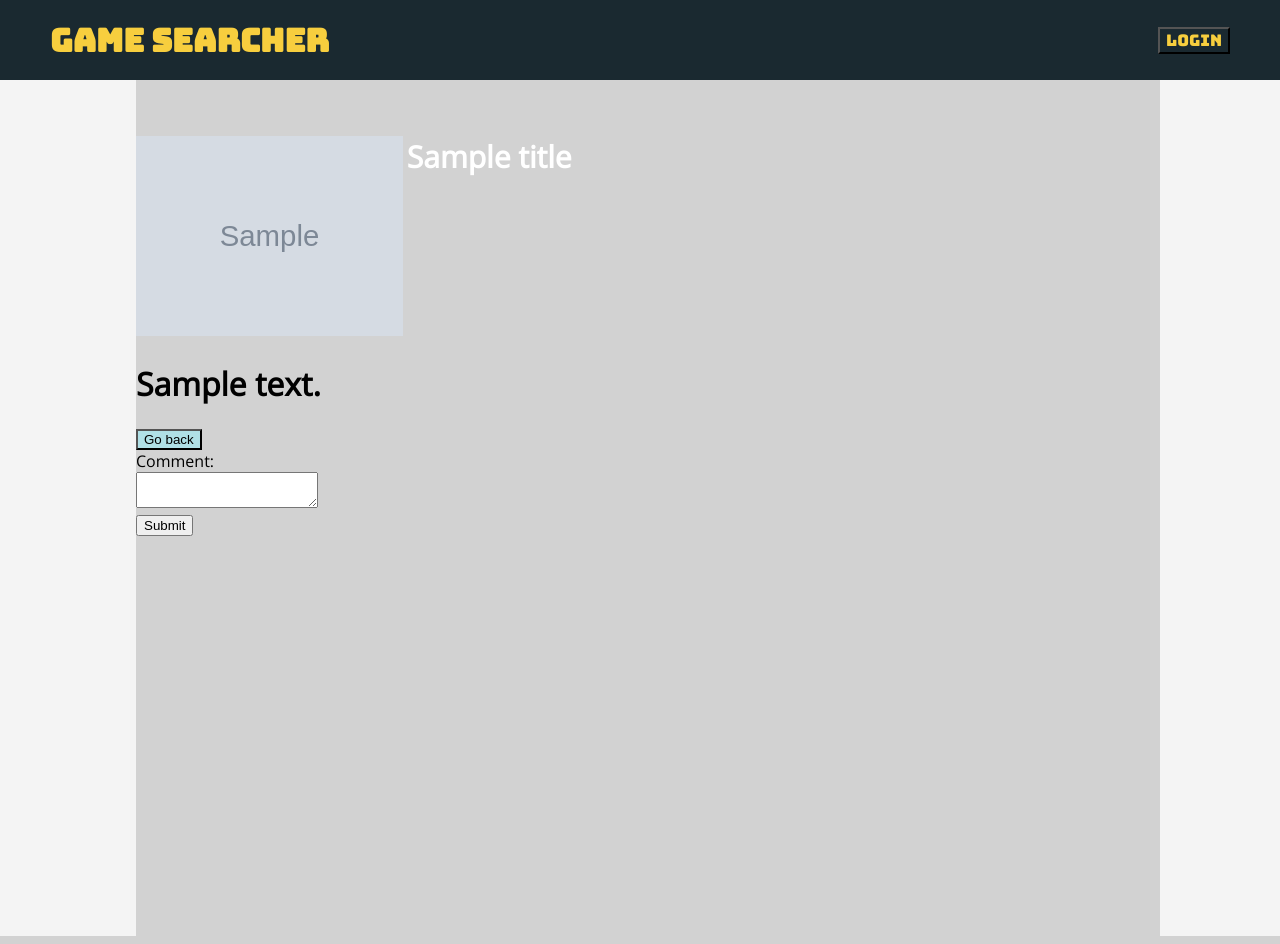
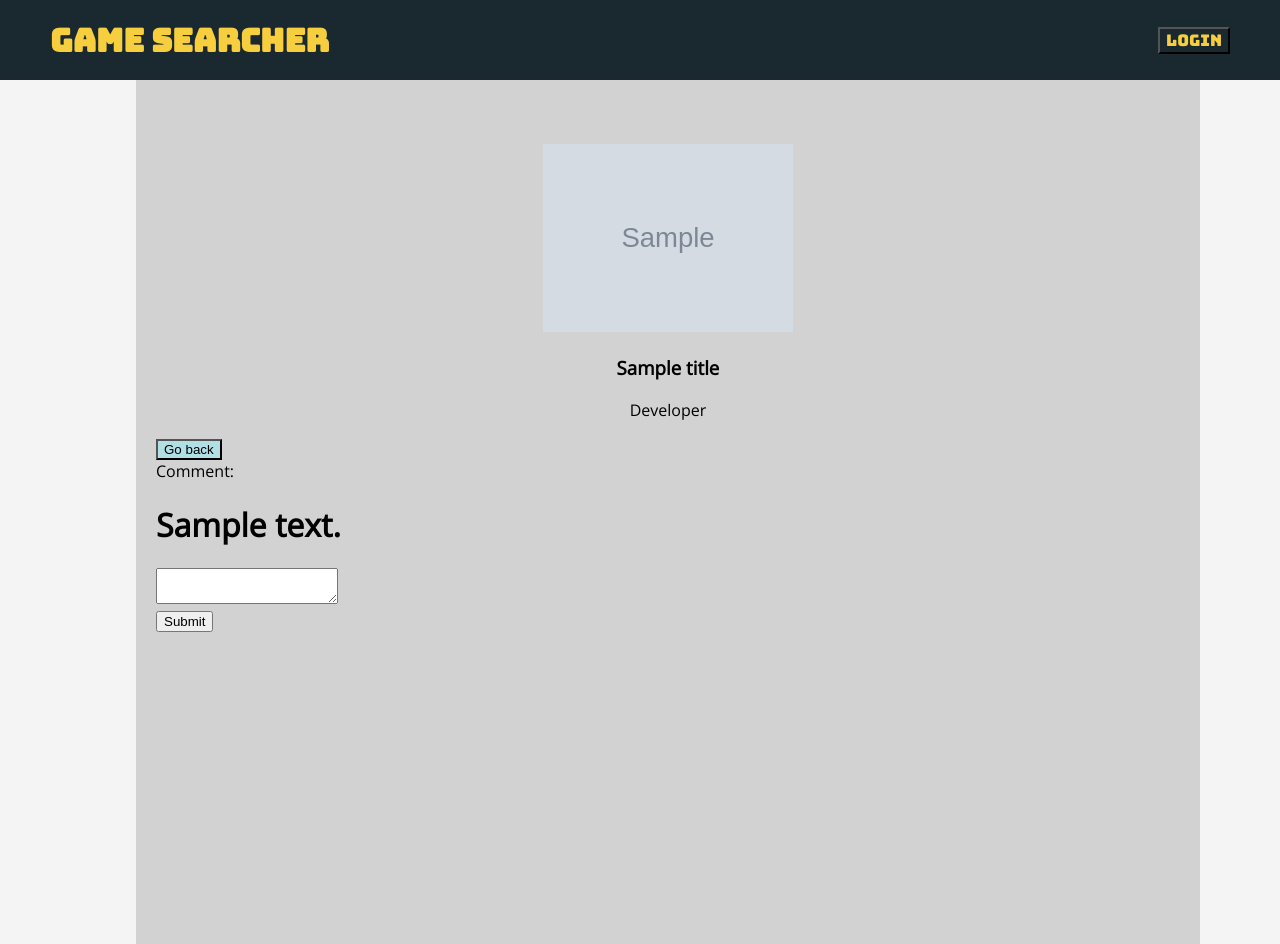
Before and after one commit to ReturnP/GameSearcher, a Flask app: template src/templates/search_result.html in a window 1280 px wide. Run offline with Flask 2, Linux system fonts and the light colour scheme; the template is opened without the code that fills it: most values are stand-ins (such as "Sample title", 1, 10 or a date in 2020); grey boxes marked "Sample" are stand-in pictures; parts of the project's set-up code (start-up, migrations or seed data) failed here and were passed over; some libraries are stand-ins or nearby versions.

Commit message:
css for results, favicon

```diff
--- a/src/main.py
+++ b/src/main.py
@@ -74,6 +74,11 @@ def displayGame(gameId):
         cover = cover.replace('t_thumb','t_cover_big')
     else:
         cover = 'No photo'
+    if 'screenshots' in info:
+        screenshot = info['screenshots'][0]['url']
+        screenshot = screenshot.replace('t_thumb','t_screenshot_big')
+    else:
+        screenshot = 'No photo'
     if request.method == 'POST':
         comment = str(request.form['comment'])
         g.db = connect_db()
@@ -81,7 +86,7 @@ def displayGame(gameId):
         g.db.commit()
         g.db.close()
 
-    return render_template('search_result.html',title = title,cover=cover,summary = summary,rating = rating,comment = comment,gameId = gameId)
+    return render_template('search_result.html',title = title,cover=cover,summary = summary,rating = rating,comment = comment,gameId = gameId, screenshot = screenshot)
 
 @app.route('/login', methods=['GET', 'POST'])
 def login():
--- a/src/static/index.js
+++ b/src/static/index.js
@@ -20,4 +20,10 @@ $(document).ready(function() {
         clearTimeout(timer);
         timer = setTimeout(function(){submit_form()}, 500);
     });
+    $('#sp').keydown(function(e){
+        if(e.which === 13){
+            e.preventDefault();
+        }
+    });
+
 });
--- a/src/static/search-results.css
+++ b/src/static/search-results.css
@@ -7,16 +7,29 @@
   margin-right: 10%;
   background-color: #D2D2D2;
   z-index: -1;
-
-}
-.results-container-title{
-}
-h3{
-  font-size: 30px;
-  display: inline;
-  vertical-align: top;
+  padding-left: 20px;
+  padding-right: 20px;
 }
 img {
-  display: inline;
-  height: 200px;
+  width: 250px;
 }
+h3 {
+  color: black;
+}
+.results-container p{
+  text-align: center;
+}
+#background{
+    position: absolute;
+    background-repeat: no-repeat;
+    background-size: cover;
+    width: 100%;
+    height:45%;
+    z-index: -2;
+    padding: 0;
+    margin: 0;
+    left:0;
+    top:0;
+    filter: blur(5px);
+    overflow: hidden;
+}
--- a/src/templates/layout.html
+++ b/src/templates/layout.html
@@ -3,7 +3,7 @@
 <head>
 
 <title>Game Searcher</title>
-
+<link rel="shortcut icon" href="{{ url_for('static', filename='favicon.ico') }}">
 <script type="text/javascript"
   src="http://ajax.googleapis.com/ajax/libs/jquery/1.4.2/jquery.min.js"></script>
 <script type="text/javascript">
--- a/src/templates/search_result.html
+++ b/src/templates/search_result.html
@@ -1,17 +1,17 @@
 {% extends "layout.html" %} {% block body %}
 <link rel="stylesheet" type="text/css" href="{{url_for('static',filename='search-results.css')}}">
-    <div class="results-container">
-        <div class="results-container-title">
-            <img src="{{cover}}"/>
+    <div id="results-container" class="results-container">
+        <div id="background">
+        </div>
+        <center><img src="{{cover}}"/></center>
         <h3>{{title}}</h3>
-            <h1>{{comment}}</h1>
-
-        </div>
+        <p>Developer</p>
         <form action="/" method="GET">
             <button style="background-color:powderblue;">Go back</button>
         </form>
         <form action="{{gameId}}" method='post'>
             Comment:<br />
+            <h1>{{comment}}</h1>
             <textarea name='comment' id='comment'></textarea><br />
 
             <input type='hidden' name='articleid' value='?' />
@@ -19,4 +19,13 @@
             <input type='submit' value='Submit' />
         </form>
     </div>
+    <p id="bimg">{{screenshot}}</p>
+    <script type="text/javascript">
+    $(document).ready(function() {
+        var l = document.getElementById("bimg").innerHTML;
+        console.log(l);
+        var obj = document.getElementById("background");
+        obj.style.backgroundImage = "url(" + l + ")"
+    });
+    </script>
 {% endblock %}
```
Also changed, not shown: src/static/favicon.ico (added). Lines whose indentation alone changed are shown as unchanged.
